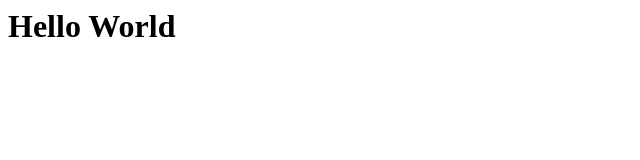
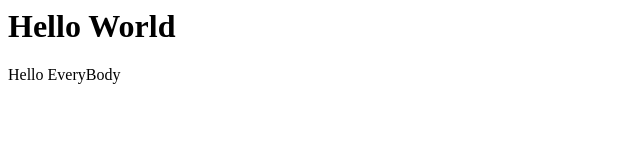
Before and after one commit to phatnguyen13102001/DemoGit, a plain HTML site: page index.html in a window 1280 px wide. Shown: the whole page, without its empty margins (0-640 px from the left). Drawn offline with Linux system fonts and the light colour scheme.

Commit message:
Update index.html

```diff
--- a/index.html
+++ b/index.html
@@ -1 +1,2 @@
 <h1>Hello World</h1>
+<p>Hello EveryBody<p/>
```
